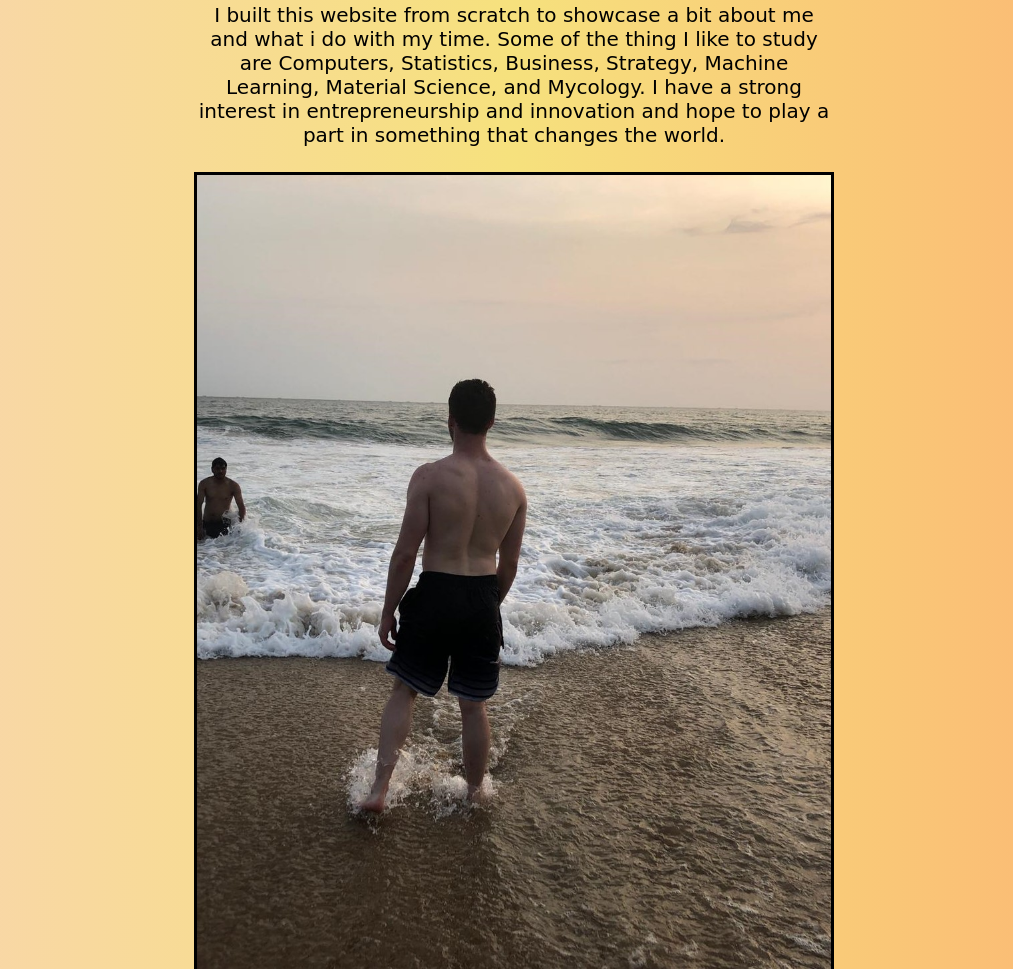
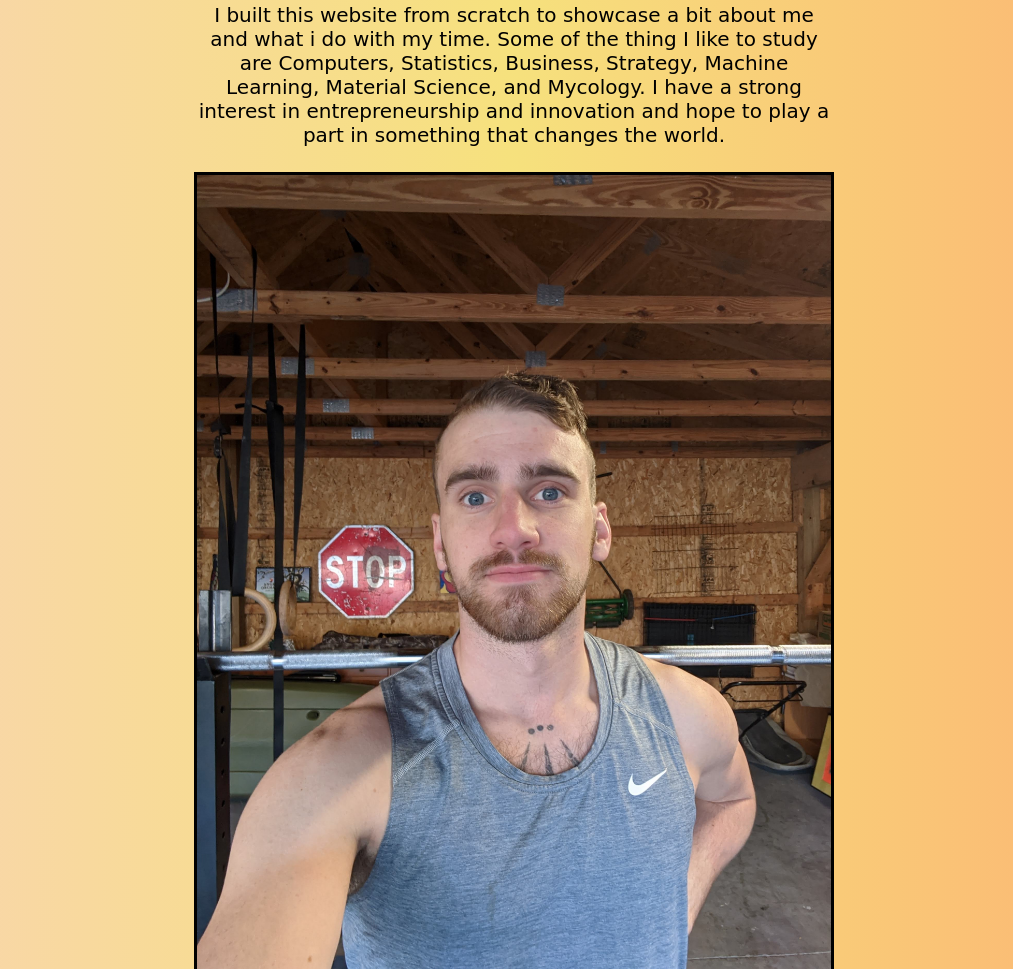
Before and after one commit to kierannp/static_portfolio, a plain HTML site: page index.html in a window 1280 px wide. Shown: the part 455-1424 px from the top of the page, without its empty margins (126-1139 px from the left). Drawn offline with Linux system fonts and the light colour scheme; a web font is replaced by a local one.

Commit message:
changed pciture

```diff
--- a/index.html
+++ b/index.html
@@ -31,7 +31,7 @@
 
 </div>
 <div class="BigMe" onclick="window.location.href='about.html';">
-  <img src="IMG-20191223-WA0031.jpg" class="gallery__img" alt="Image 1">
+  <img src="PXL_20201116_212724098.jpg" class="gallery__img" alt="Image 1">
   <p>Who I am</p>
 </div>
 <div class="gallery">
```
